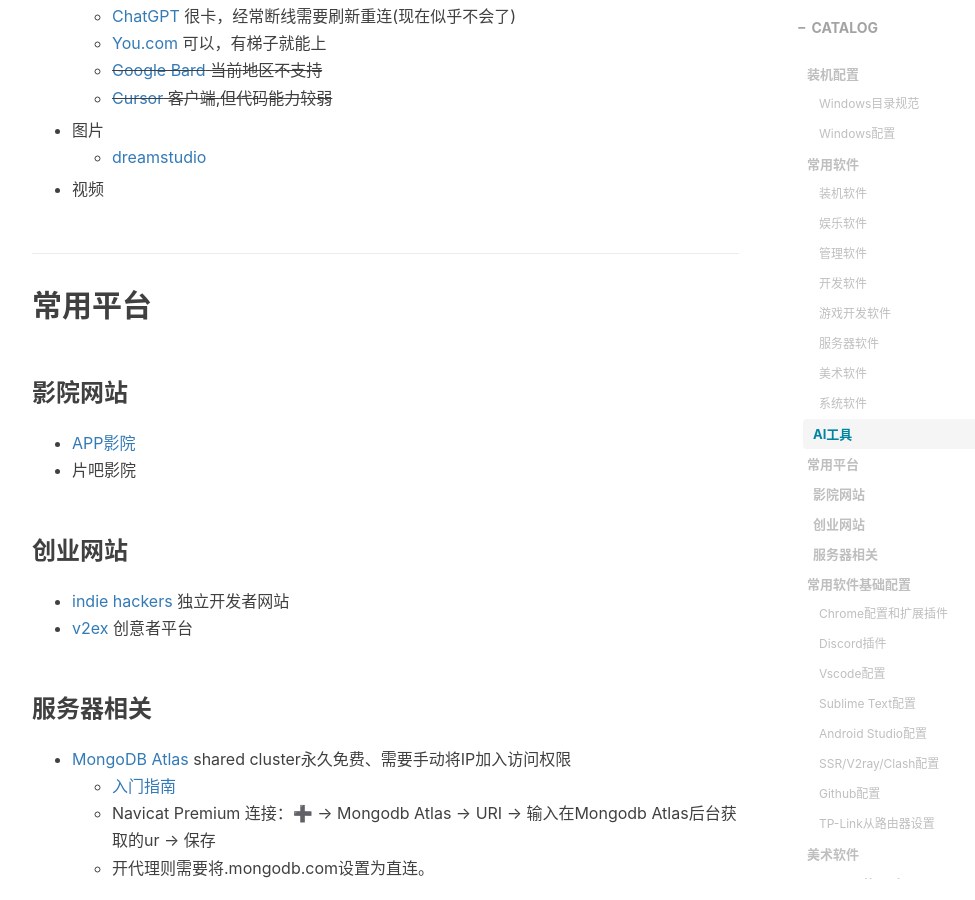
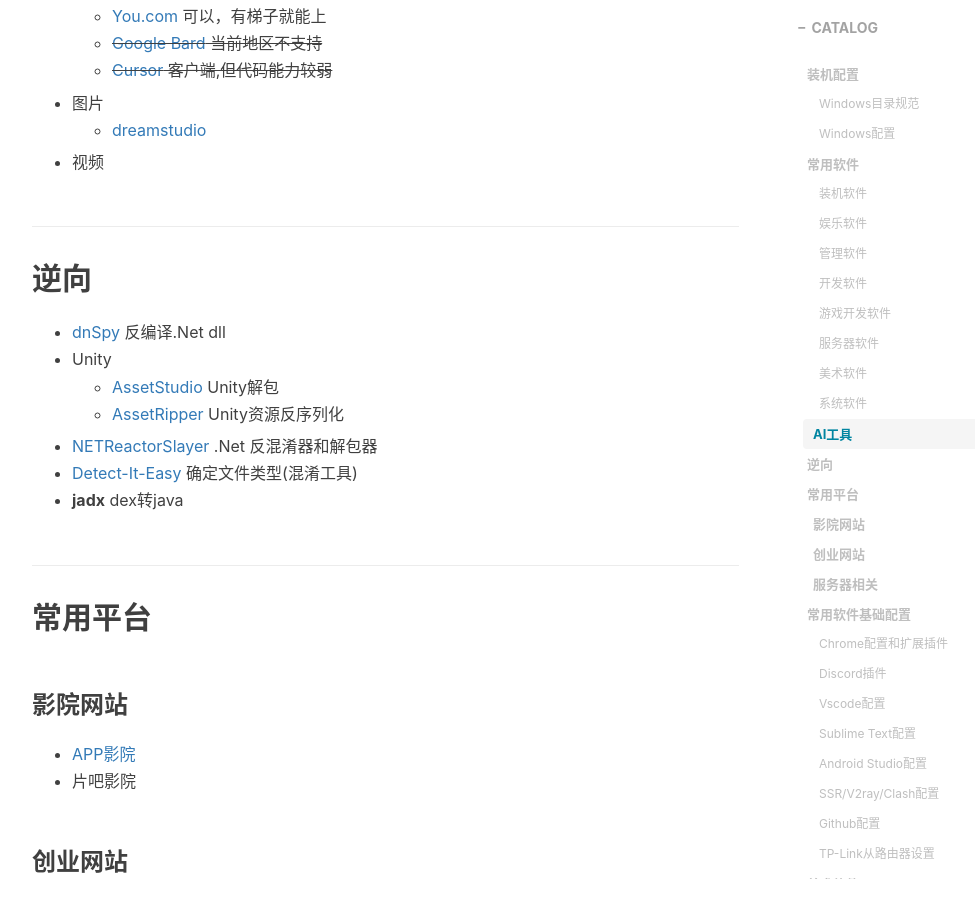
Before and after one commit to gumcstronger/gumcstronger.github.io, a Jekyll site: the page built from _posts/2022/2022-08-24-windows.md, in a window 1280 px wide and 900 px high, scrolled down 4949 px. Shown: the whole window, without its empty margins (233-1208 px from the left). Built offline with Jekyll 4.4.1, drawn with Linux system fonts in a browser that asks for light colours; comment, search, counter and statistics services are not loaded; some of the changed text lies outside the part shown.

Commit message:
Update 2022-08-24-windows.md

```diff
--- a/_posts/2022/2022-08-24-windows.md
+++ b/_posts/2022/2022-08-24-windows.md
@@ -166,6 +165,16 @@
 * 图片
   * [dreamstudio](https://beta.dreamstudio.ai/generate)
 * 视频
+
+## 逆向
+
+* [dnSpy](https://github.com/dnSpy/dnSpy) 反编译.Net dll
+* Unity
+  * [AssetStudio](https://github.com/Perfare/AssetStudio) Unity解包
+  * [AssetRipper](https://github.com/AssetRipper/AssetRipper) Unity资源反序列化
+* [NETReactorSlayer](https://github.com/SychicBoy/NETReactorSlayer) .Net 反混淆器和解包器
+* [Detect-It-Easy](https://github.com/horsicq/Detect-It-Easy) 确定文件类型(混淆工具)
+* **jadx** dex转java
 
 ## 常用平台
 
```
Also changed, not shown: other parts of _posts/2022/2022-08-24-windows.md (+1 -2 lines).
